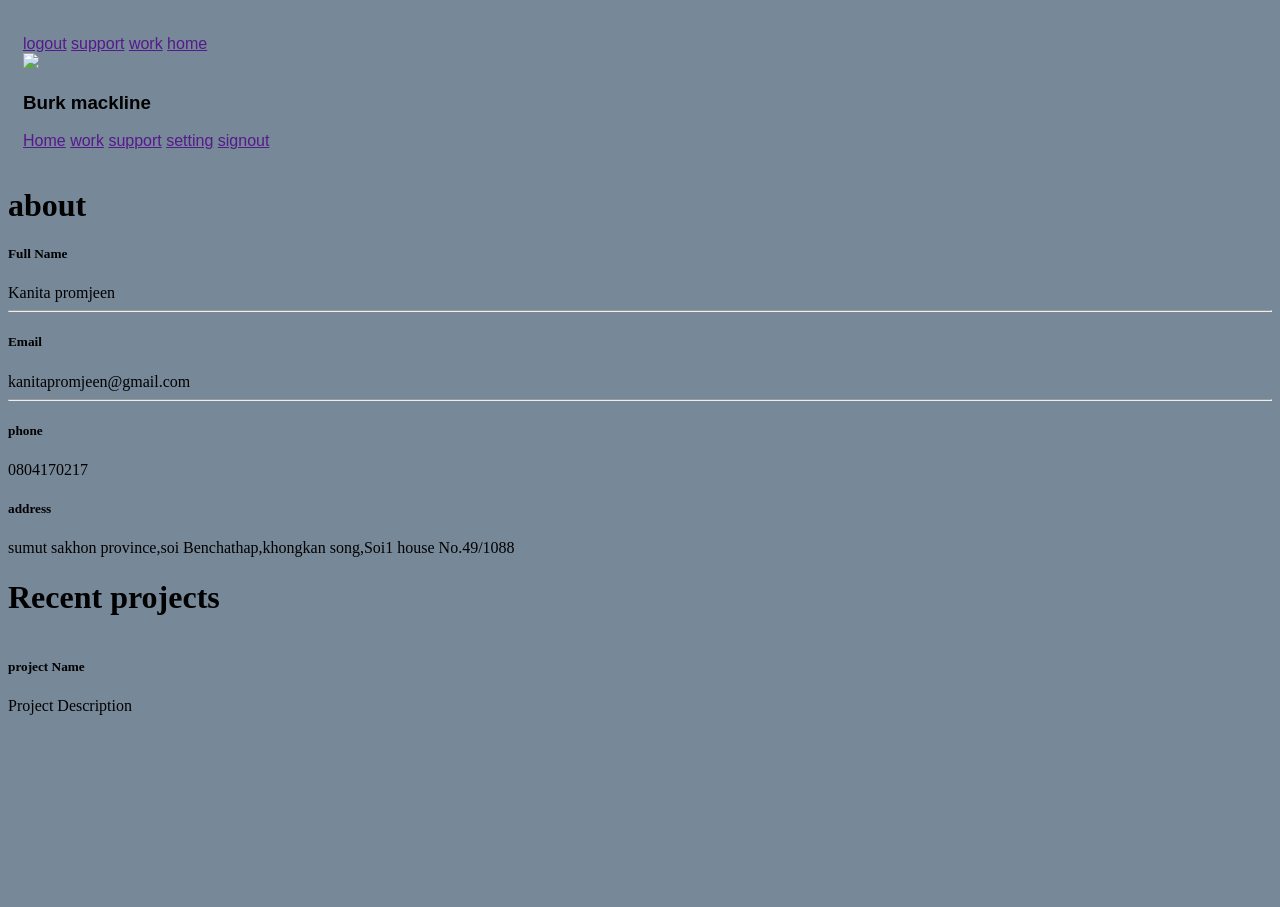
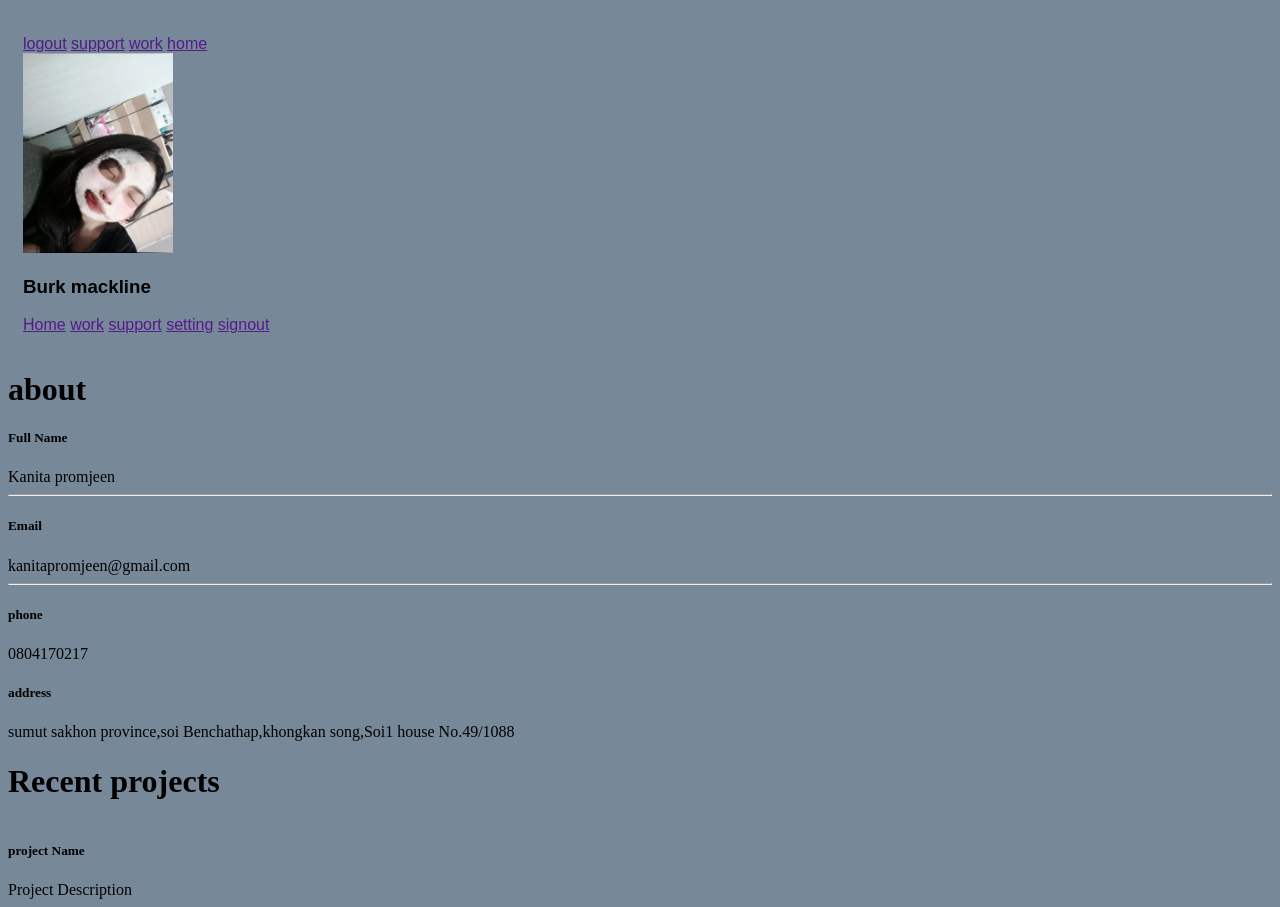
Before and after one commit to Mymint080417/profile-project, a plain HTML site: page index.html in a window 1280 px wide. Before the commit the page ends 800 px from the top, so only its background shows below. Drawn offline with Linux system fonts and the light colour scheme.

Commit message:
Update index.html

```diff
--- a/index.html
+++ b/index.html
@@ -19,7 +19,7 @@
     <div class="col-md-4-mt-1">
         <div class="card text-center sideber">
         </div class="card-body">
-           <img src="img/28af3ca4-d9a2-4374-a19e-f6261e68e500.jfif" class="rounded-circle"width="150">
+           <img src="28af3ca4-d9a2-4374-a19e-f6261e68e500.jfif" class="rounded-circle"width="150">
            <div class="mt-3">
             <h3>Burk mackline</h3>
             <a href="">Home</a>
```
